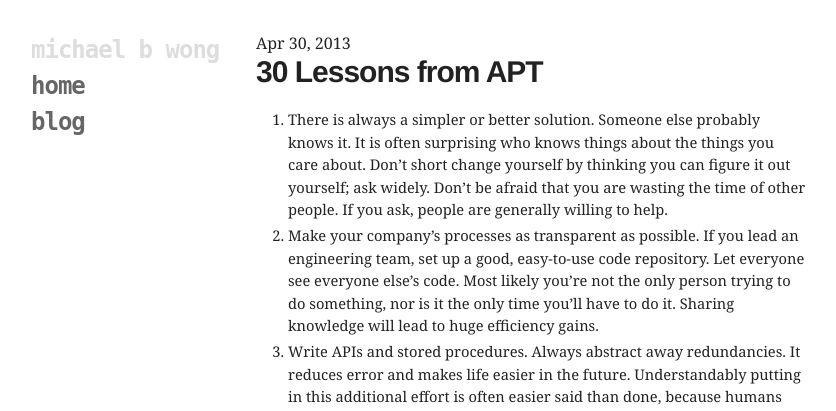
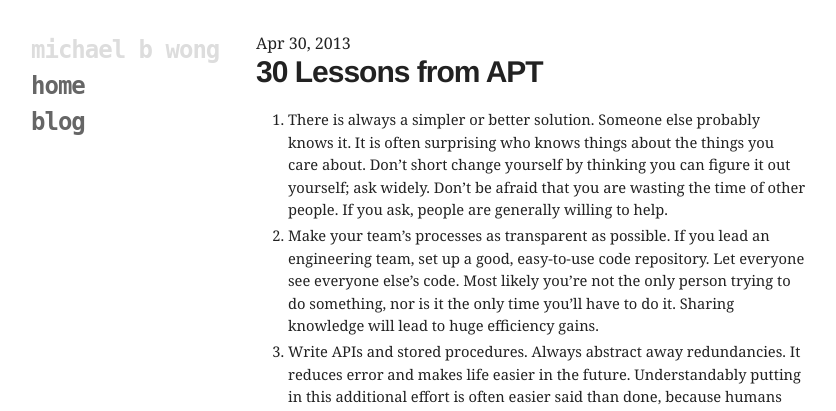
Before and after one commit to mbwong/mbwong.github.com, a Jekyll site: the page built from _posts/2013-04-30-lessons-from-apt.md, in a window 1280 px wide and 900 px high. Shown: the top 411 px of the window, without its empty margins (94-930 px from the left). Built offline with Jekyll 4.4.1, drawn with Linux system fonts in a browser that asks for light colours.

Commit message:
Update 2013-04-30-lessons-from-apt.md

```diff
--- a/_posts/2013-04-30-lessons-from-apt.md
+++ b/_posts/2013-04-30-lessons-from-apt.md
@@ -7,7 +7,7 @@
 # 30 Lessons from APT
 
 1. There is always a simpler or better solution. Someone else probably knows it. It is often surprising who knows things about the things you care about. Don't short change yourself by thinking you can figure it out yourself; ask widely. Don't be afraid that you are wasting the time of other people. If you ask, people are generally willing to help.
-2. Make your company's processes as transparent as possible. If you lead an engineering team, set up a good, easy-to-use code repository. Let everyone see everyone else's code. Most likely you're not the only person trying to do something, nor is it the only time you'll have to do it. Sharing knowledge will lead to huge efficiency gains.
+2. Make your team's processes as transparent as possible. If you lead an engineering team, set up a good, easy-to-use code repository. Let everyone see everyone else's code. Most likely you're not the only person trying to do something, nor is it the only time you'll have to do it. Sharing knowledge will lead to huge efficiency gains.
 3. Write APIs and stored procedures. Always abstract away redundancies. It reduces error and makes life easier in the future. Understandably putting in this additional effort is often easier said than done, because humans are lazy and don't want to invest in efforts that only pay off much later. But you should over-automate. If you are not automating too much at least half of the time, that means you're automating too little on average, and that will impede the growth of your company.
 4. Don't make smart, engineering-minded people do repetitive, manual things needlessly. It's a waste of resource. Instead, arm them with the best tools and license them to overhaul your most inefficient processes. Tell them what the company needs done, then let them take charge of the hard problems and solve them for you while you help from the sidelines.
 5. Flexible technologies encourages innovation by users. Users will be able to accomplish really, really cool things with your software if you let them. Engineers may not want to allow users to do something because they worry that users might use it wrongly, but these engineers are wrong. Instead of constraining the user to avoid error, good UI design can provide both user freedom and error prevention. For example, give users good feedback on the state of the program and easy ways to undo errors. If you are a product person, you have to believe that the user is never wrong; it is always the product that is sub-optimal.
```
